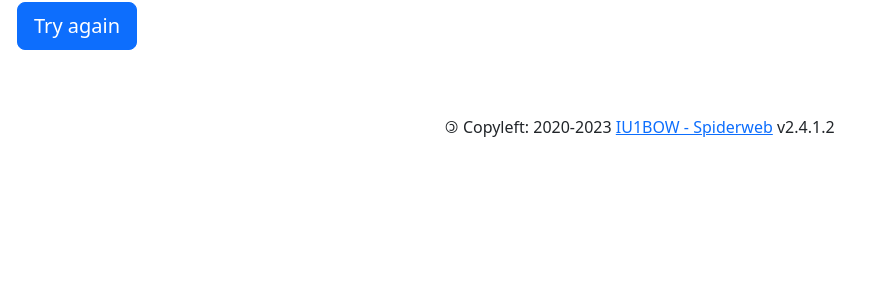
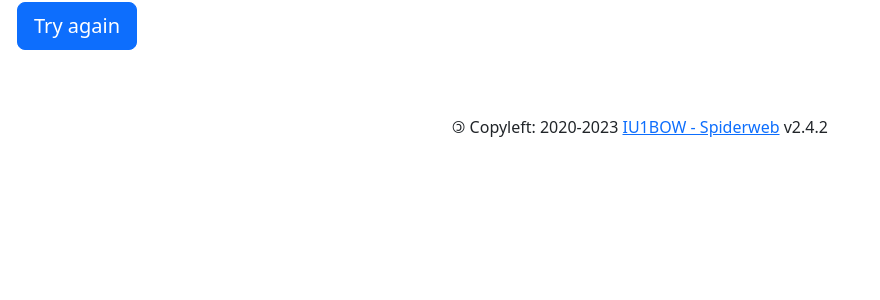
Before and after one commit to coulisse/spiderweb, a Flask app: page /offline.html in a window 1280 px wide. Shown: the part 463-763 px from the top of the page, without its empty margins (0-880 px from the left). Run offline with Flask 2, Linux system fonts and the light colour scheme; parts of the project's set-up code (start-up, migrations or seed data) failed here and were passed over; some libraries are stand-ins or nearby versions.

Commit message:
fixed tagging

```diff
--- a/static/html/offline.html
+++ b/static/html/offline.html
@@ -96,7 +96,7 @@
 			<span class="copyleft">&copy;</span> Copyleft:
 			<span id="copyDate"></span>
 			<a href="https://github.com/coulisse/spiderweb/" target="blank" rel="noopener">IU1BOW - Spiderweb</a>
-			<span id="version">v2.4.1.2</span>
+			<span id="version">v2.4.2</span>
 			<!--
 			<a href="https://github.com/coulisse/spiderweb/" target="blank" rel="noopener"><img src="/static/images/icons/github-mark.svg" alt="github.com" width="16px" height="16px"></a>
 			-->
--- a/static/pwa/service-worker.js
+++ b/static/pwa/service-worker.js
@@ -1,5 +1,5 @@
 // Dichiarazione della costante per il nome della cache
-const CACHE_NAME = 'pwa-spiderweb_v2.4.1.2'
+const CACHE_NAME = 'pwa-spiderweb_v2.4.2'
 
 // Dichiarazione della costante per gli URL da mettere in cache
 const URLS_TO_CACHE = [
--- a/templates/_base.html
+++ b/templates/_base.html
@@ -92,7 +92,7 @@
 			<span class="copyleft">&copy;</span> Copyleft:
 			<span id="copyDate"></span>
 			<a href="https://github.com/coulisse/spiderweb/" target="blank" rel="noopener">IU1BOW - Spiderweb</a>
-			<span id="version">v2.4.1.2</span>
+			<span id="version">v2.4.2</span>
 			<!--
 			<a href="https://github.com/coulisse/spiderweb/" target="blank" rel="noopener"><img src="/static/images/icons/github-mark.svg" alt="github.com" width="16px" height="16px"></a>
 			-->
```
Also changed, not shown: README.md, docs/CHANGELOG.md, static/pwa/manifest.webmanifest, 1 other file.
